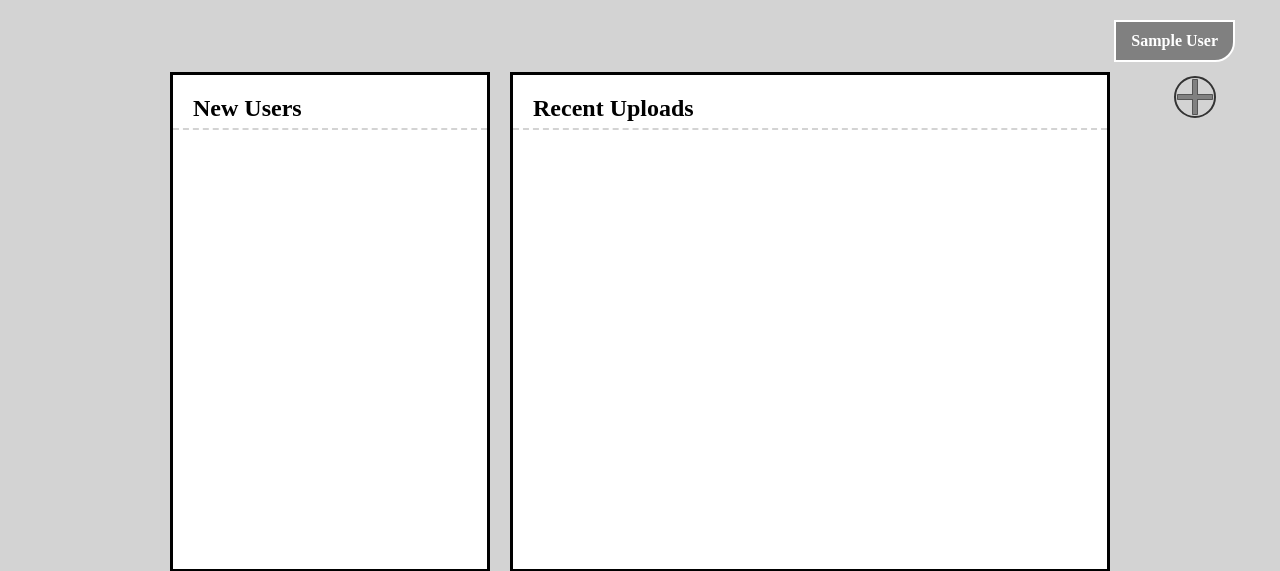
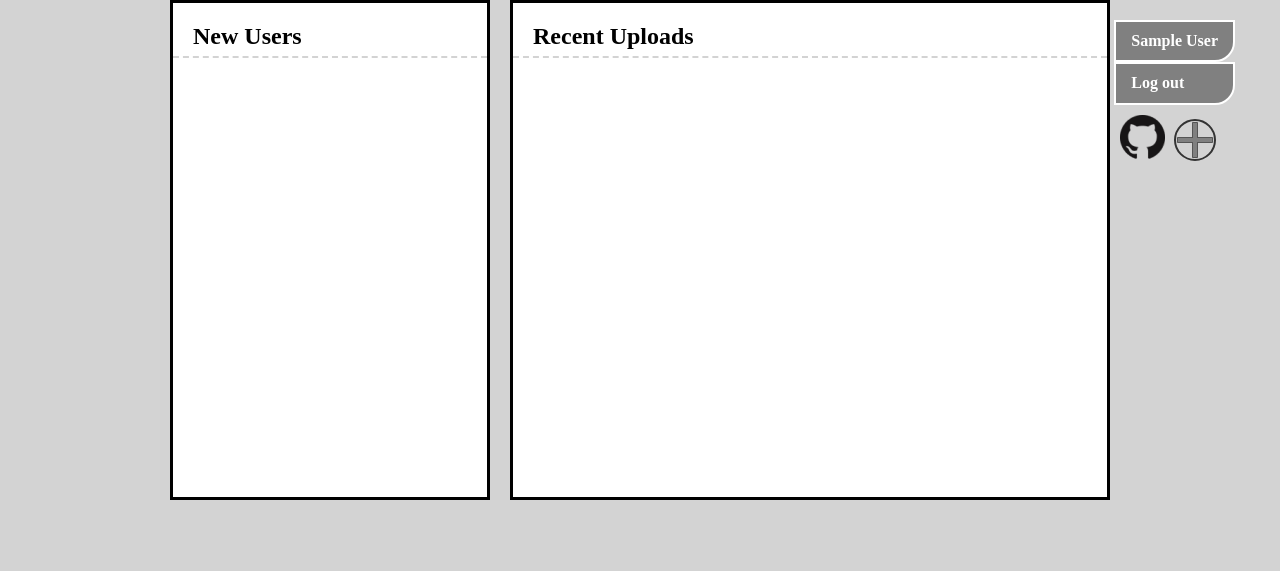
Before and after one commit to nickolasram/IT111-Final, a Flask app: page /dashboard/ in a window 1280 px wide. Shown: the part 20-591 px from the top of the page. Run offline with Flask 2, Linux system fonts and the light colour scheme; the visitor is signed in with stand-in values (Sample User, id 1); data that the repository does not hold is empty.

Commit message:
Added to UI

```diff
--- a/static/css/styles.css
+++ b/static/css/styles.css
@@ -8,7 +8,7 @@ body{
 }
 a{
     text-decoration: none;
-    color: black;
+    color: #333;
 }
 header a{
     color: white;
@@ -77,7 +77,13 @@ header a{
 }
 
 /*Dashboard*/
-
+.panel{
+  float: right;
+}
+.github{
+  float: right;
+  margin-right: 5px;
+}
 header ul{
     float: right;
     margin-right: 45px;
@@ -89,36 +95,12 @@ header li{
     background: grey;
     padding: 10px 15px;
     list-style-type: none;
-    float: right;
     border: 2px solid white;
     display: block;
     position: relative;
     border-radius: 0 0 20px 0;
     font-weight: bold;
     color: white;
-}
-header ul li:first-of-type{
-    z-index: 1;
-}
-header ul li:last-of-type{
-    border-right: none;
-    position: absolute;
-    top: 20;
-    right: 45px;
-    transition: 0.25s;
-    height: 43px;
-    width: 85px;
-    visibility: hidden;
-    overflow: hidden;
-    padding: 10px auto;
-}
-header ul:hover li:last-of-type{
-    top: 20;
-    right: 109px;
-    width: auto;
-    visibility: visible;
-    border-radius: 0 0 0 0;
-    padding: 10px 15px;
 }
 header svg{
     float: right;
@@ -195,6 +177,11 @@ aside svg{
 .profile main{
   margin-right: 160px;
 }
+.back{
+  float: left;
+  margin-left: 55px;
+  margin-top: 20px;
+}
 /* UPLOAD FILE CARD */
 #uploadwrapper{
     width: 370px;
--- a/templates/dashboard.html
+++ b/templates/dashboard.html
@@ -3,6 +3,7 @@
 {% block content %}
   <body class="dashboard">
     <header>
+      <div class="panel">
         <ul>
           <li><a href="{{url_for('user_profile', user=user)}}">{{ user }}</a></li>
           <li><a href="/user/signout">Log out</a></li>
@@ -15,7 +16,10 @@
             </g>
           </svg>
         </a>
-
+        <a href="https://github.com/nickolasram/IT111-Final.git" class="github">
+          <img src="../static/images/GHM.png" alt="github logo. to github repo.">
+        </a>
+      </div>
     </header>
     <div class="wrapper">
       <main>
```
Also changed, not shown: templates/profile.html (+10 -0 lines), static/images/GHM.png (added). Lines whose indentation alone changed are shown as unchanged.
